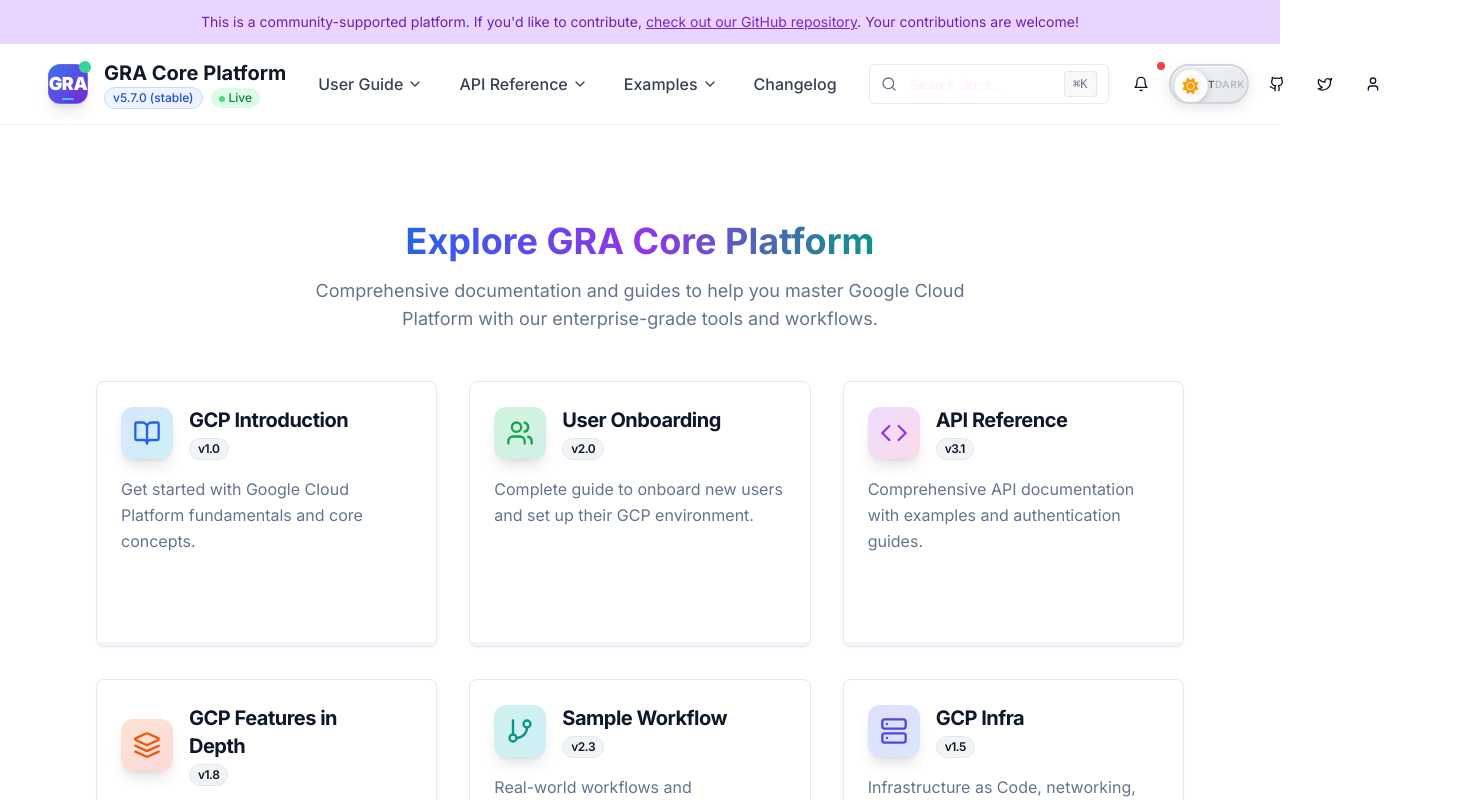
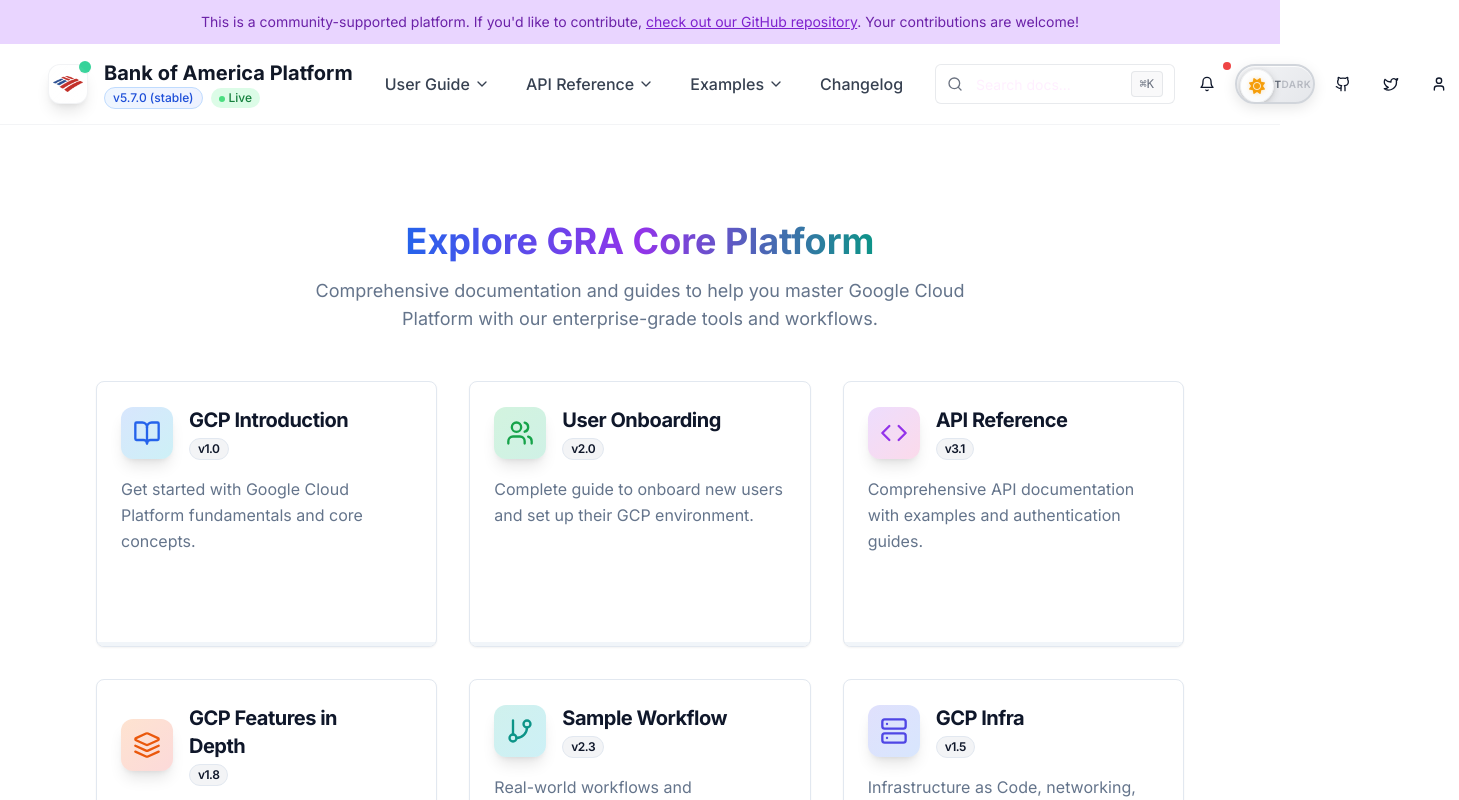
Before and after one commit to syedshahlal/sphinx-docs-template, a Next.js app: page / in a window 1280 px wide. Shown: the top 800 px of the page, 1459 px wide, since content can reach past the window. Built offline with nearby package versions, Linux system fonts and the light colour scheme.

Commit message:
feat: update header logo with Bank of America branding
Replace "GRA" text logo with official Bank of America image.

#VERCEL_SKIP

Co-authored-by: Syed Razauddin Shahlal <96375316+syedshahlal@users.noreply.github.com>

```diff
--- a/components/header.tsx
+++ b/components/header.tsx
@@ -115,11 +115,12 @@ export function Header() {
             {/* Enhanced Logo Section */}
             <div className="flex items-center space-x-2 sm:space-x-3 md:space-x-4 min-w-0 flex-shrink-0">
               <div className="relative group">
-                <div className="relative w-8 h-8 sm:w-9 sm:h-9 md:w-10 md:h-10 bg-gradient-to-br from-blue-600 via-indigo-600 to-purple-700 rounded-xl flex items-center justify-center shadow-lg group-hover:scale-105 transition-transform duration-300 border border-white/20">
-                  <div className="relative flex items-center justify-center">
-                    <span className="text-white font-black text-sm sm:text-base md:text-lg tracking-tight">GRA</span>
-                    <div className="absolute -bottom-0.5 left-1/2 transform -translate-x-1/2 w-3 h-0.5 bg-gradient-to-r from-cyan-400 to-blue-400 rounded-full" />
-                  </div>
+                <div className="relative w-8 h-8 sm:w-9 sm:h-9 md:w-10 md:h-10 bg-white rounded-xl flex items-center justify-center shadow-lg group-hover:scale-105 transition-transform duration-300 border border-gray-200/50 p-1">
+                  <img
+                    src="/images/bank-of-america-logo.png"
+                    alt="Bank of America Logo"
+                    className="w-full h-full object-contain"
+                  />
                   <div className="absolute -top-1 -right-1 w-2 h-2 sm:w-3 sm:h-3 bg-emerald-400 rounded-full animate-pulse shadow-sm" />
                   <div className="absolute inset-0 rounded-xl bg-gradient-to-br from-white/10 to-transparent" />
                 </div>
@@ -130,8 +131,8 @@ export function Header() {
                   <h1
                     className={`font-bold text-sm sm:text-base md:text-lg lg:text-xl truncate ${theme === "dark" ? "text-white" : "text-gray-900"}`}
                   >
-                    <span className="hidden sm:inline">GRA Core Platform</span>
-                    <span className="sm:hidden">GRA Core</span>
+                    <span className="hidden sm:inline">Bank of America Platform</span>
+                    <span className="sm:hidden">BoA Platform</span>
                   </h1>
                   <div className="flex items-center space-x-1 sm:space-x-2">
                     <span
```
Also changed, not shown: public/images/bank-of-america-logo.png (added).
